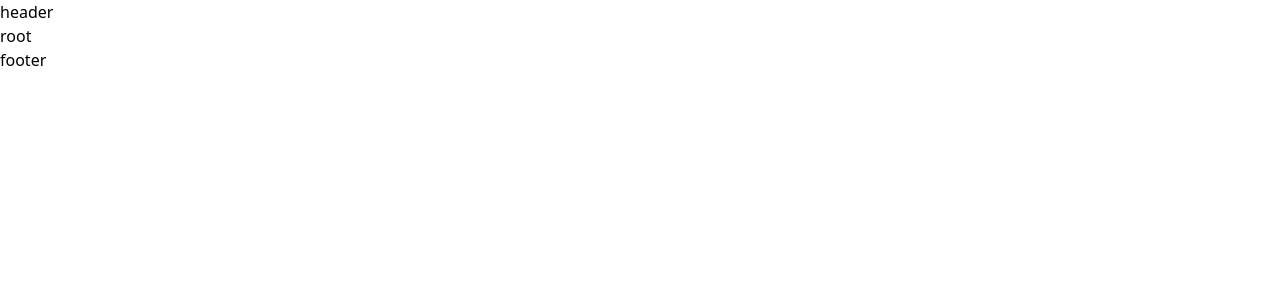
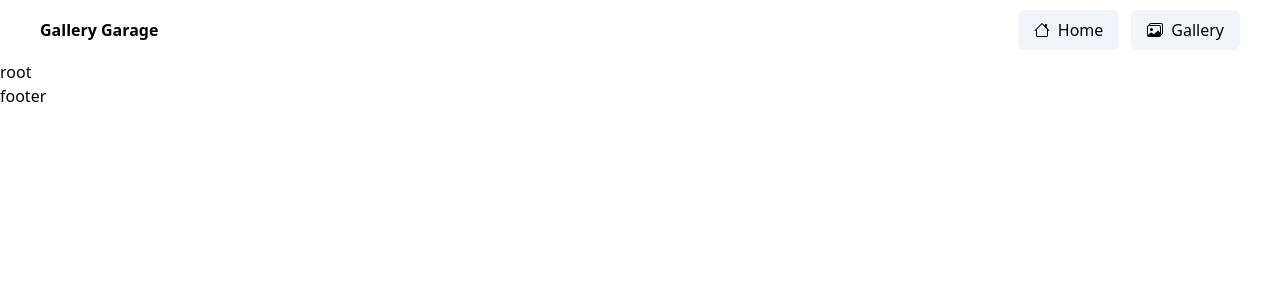
Before and after one commit to bluemiv/gallery-garage, a React (Vite) app: page / in a window 1280 px wide. Shown: the top 300 px of the page. Built offline with nearby package versions, Linux system fonts and the light colour scheme.

Commit message:
feat: header 컴포넌틑 개발 #7

```diff
--- /dev/null
+++ b/src/components/Icons/HomeIcon.tsx
@@ -0,0 +1,16 @@
+import { TPropsWithClassName } from '../../types';
+
+export default function HomeIcon({ className }: TPropsWithClassName) {
+  return (
+    <svg
+      xmlns="http://www.w3.org/2000/svg"
+      width="16"
+      height="16"
+      fill="currentColor"
+      className={className}
+      viewBox="0 0 16 16"
+    >
+      <path d="M8.707 1.5a1 1 0 0 0-1.414 0L.646 8.146a.5.5 0 0 0 .708.708L2 8.207V13.5A1.5 1.5 0 0 0 3.5 15h9a1.5 1.5 0 0 0 1.5-1.5V8.207l.646.647a.5.5 0 0 0 .708-.708L13 5.793V2.5a.5.5 0 0 0-.5-.5h-1a.5.5 0 0 0-.5.5v1.293zM13 7.207V13.5a.5.5 0 0 1-.5.5h-9a.5.5 0 0 1-.5-.5V7.207l5-5z" />
+    </svg>
+  );
+}
--- /dev/null
+++ b/src/components/Icons/ImagesIcon.tsx
@@ -0,0 +1,17 @@
+import { TPropsWithClassName } from '../../types';
+
+export default function ImagesIcon({ className }: TPropsWithClassName) {
+  return (
+    <svg
+      xmlns="http://www.w3.org/2000/svg"
+      width="16"
+      height="16"
+      fill="currentColor"
+      className={className}
+      viewBox="0 0 16 16"
+    >
+      <path d="M4.502 9a1.5 1.5 0 1 0 0-3 1.5 1.5 0 0 0 0 3" />
+      <path d="M14.002 13a2 2 0 0 1-2 2h-10a2 2 0 0 1-2-2V5A2 2 0 0 1 2 3a2 2 0 0 1 2-2h10a2 2 0 0 1 2 2v8a2 2 0 0 1-1.998 2M14 2H4a1 1 0 0 0-1 1h9.002a2 2 0 0 1 2 2v7A1 1 0 0 0 15 11V3a1 1 0 0 0-1-1M2.002 4a1 1 0 0 0-1 1v8l2.646-2.354a.5.5 0 0 1 .63-.062l2.66 1.773 3.71-3.71a.5.5 0 0 1 .577-.094l1.777 1.947V5a1 1 0 0 0-1-1z" />
+    </svg>
+  );
+}
--- /dev/null
+++ b/src/components/Icons/index.ts
@@ -0,0 +1,9 @@
+import ImagesIcon from '@components/Icons/ImagesIcon.tsx';
+import HomeIcon from '@components/Icons/HomeIcon.tsx';
+
+const Icons = {
+  Images: ImagesIcon,
+  Home: HomeIcon,
+};
+
+export default Icons;
--- a/src/layout/BaseLayout.tsx
+++ b/src/layout/BaseLayout.tsx
@@ -1,9 +1,10 @@
 import { Outlet } from 'react-router-dom';
+import Header from './Header.tsx';
 
 export default function BaseLayout() {
   return (
-    <div>
-      <header>header</header>
+    <div className="w-full h-full min-h-screen">
+      <Header />
       <Outlet />
       <footer>footer</footer>
     </div>
--- /dev/null
+++ b/src/layout/Header.tsx
@@ -0,0 +1,33 @@
+import { ROUTE_PATH } from '../router/router.tsx';
+import Icons from '@components/Icons';
+import { useNavigate } from 'react-router-dom';
+
+export default function Header() {
+  const nav = useNavigate();
+
+  return (
+    <header className="h-[60px] flex items-center justify-between px-10">
+      <button className="font-semibold" onClick={() => nav(ROUTE_PATH.ROOT)}>
+        Gallery Garage
+      </button>
+      <nav>
+        <ul className="flex items-center gap-3">
+          {[
+            { icon: <Icons.Home />, label: 'Home', link: ROUTE_PATH.ROOT },
+            { icon: <Icons.Images />, label: 'Gallery', link: ROUTE_PATH.GALLERY },
+          ].map(({ icon, label, link }) => (
+            <li key={label} className="flex-1">
+              <button
+                className="bg-slate-100 hover:bg-slate-200 active:bg-slate-300 p-3 sm:px-4 sm:py-2 rounded-md flex gap-2 items-center"
+                onClick={() => nav(link)}
+              >
+                {icon}
+                <span className="hidden sm:block">{label}</span>
+              </button>
+            </li>
+          ))}
+        </ul>
+      </nav>
+    </header>
+  );
+}
--- /dev/null
+++ b/src/types/index.ts
@@ -0,0 +1 @@
+export type TPropsWithClassName<T = unknown> = T & { className?: string };
--- a/tailwind.config.js
+++ b/tailwind.config.js
@@ -1,8 +1,8 @@
 /** @type {import('tailwindcss').Config} */
 export default {
-  content: [],
+  content: ['./index.html', './src/**/*.{js,ts,jsx,tsx}'],
   theme: {
     extend: {},
   },
   plugins: [],
-}
+};
```
